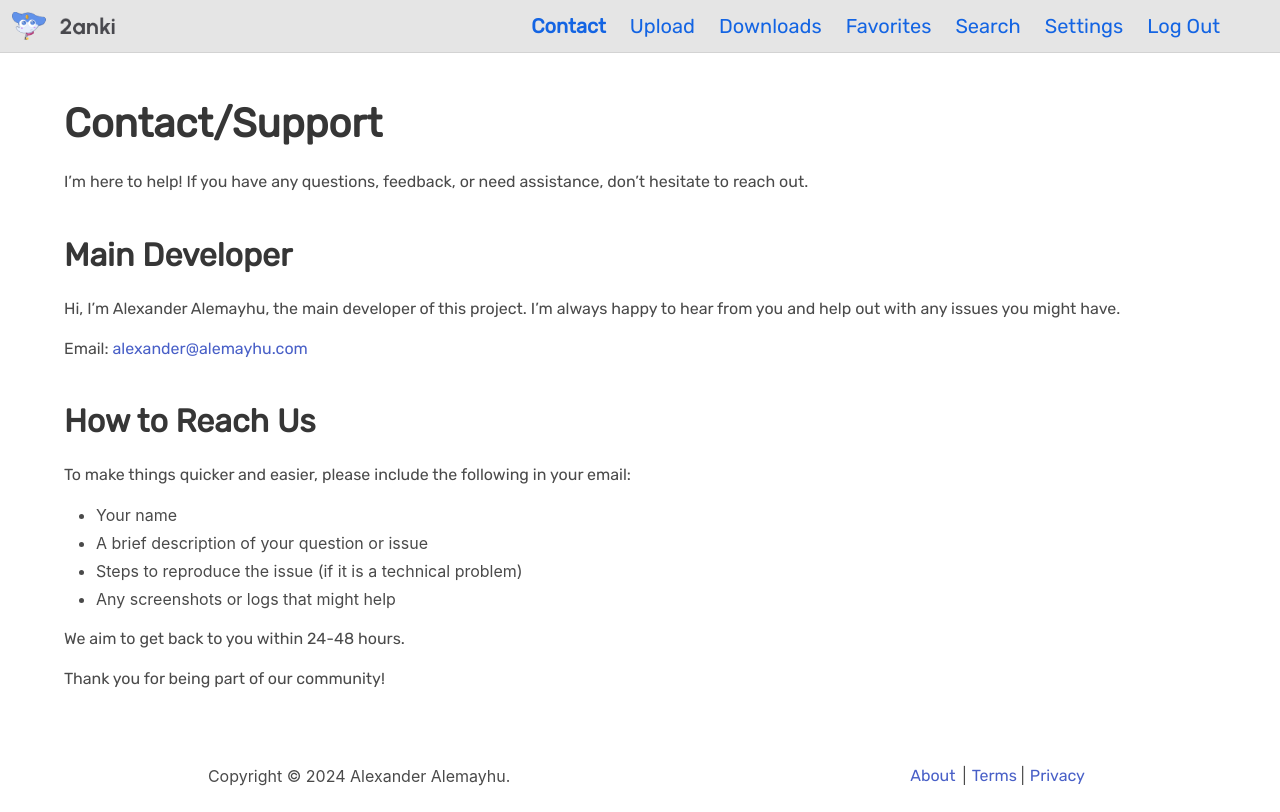
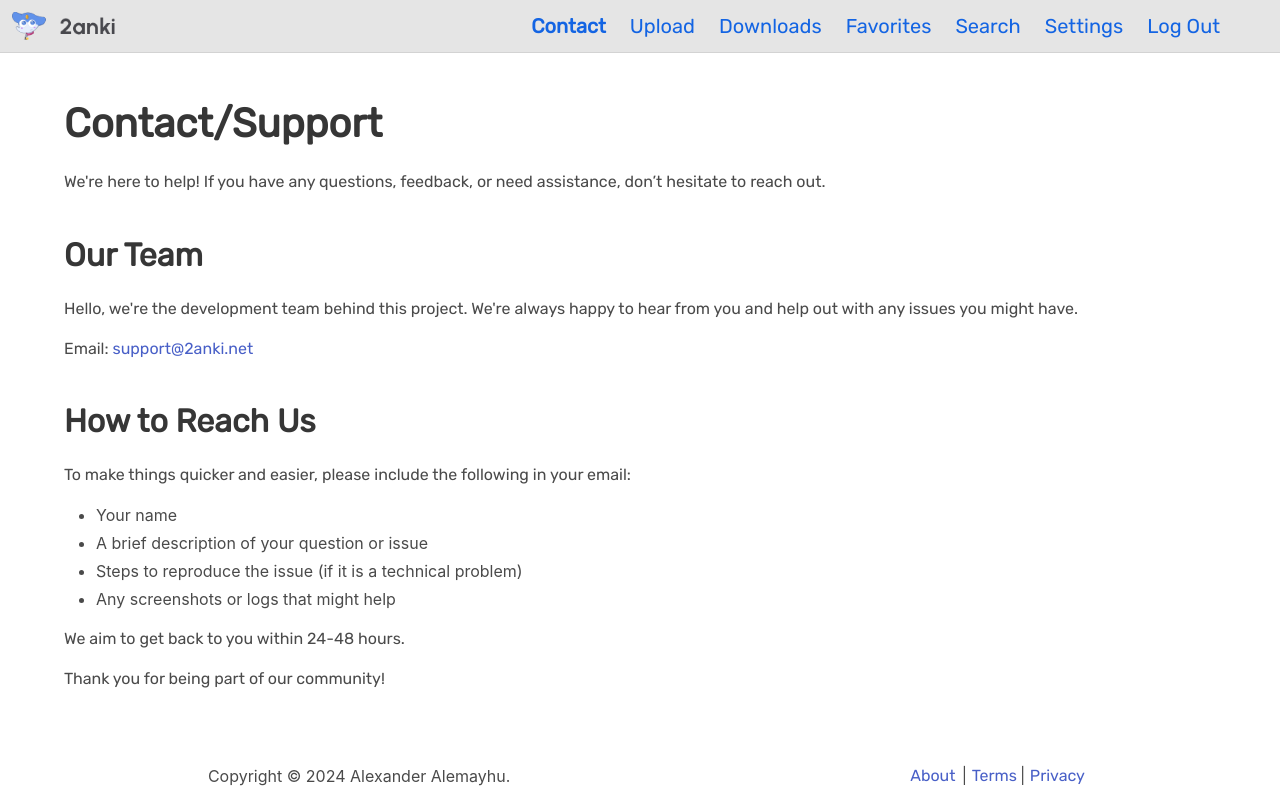
Before and after one commit to 2anki/web, a React app: page /contact in a window 1280 px wide. Built offline with nearby package versions, Linux system fonts and the light colour scheme; no server answers.

Commit message:
docs: reword contact page

```diff
--- a/src/pages/ContactPage/ContactPage.tsx
+++ b/src/pages/ContactPage/ContactPage.tsx
@@ -5,16 +5,18 @@ export function ContactPage() {
     <section className="section">
       <div className="container content">
         <h2 className="title is-2">Contact/Support</h2>
-        <p>I’m here to help! If you have any questions, feedback, or need assistance, don’t hesitate to reach out.
+        <p>We&apos;re here to help! If you have any questions, feedback, or need assistance, don’t hesitate to reach
+          out.
         </p>
 
-        <h3 className="title is-3">Main Developer</h3>
+        <h3 className="title is-3">Our Team</h3>
         <p>
-          Hi, I’m Alexander Alemayhu, the main developer of this project. I’m always happy to hear from you and help out
+          Hello, we&apos;re the development team behind this project. We&apos;re always happy to hear from you and help
+          out
           with any issues you might have.
         </p>
         <p>
-          Email: <a href="mailto:alexander@alemayhu.com">alexander@alemayhu.com</a>
+          Email: <a href="mailto:support@2anki.net">support@2anki.net</a>
         </p>
 
         <h3 className="title is-3">How to Reach Us</h3>
```
